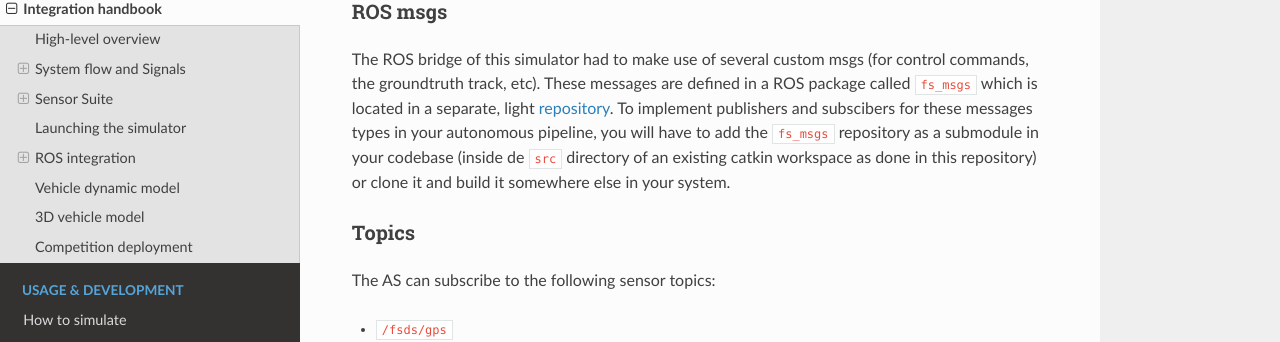
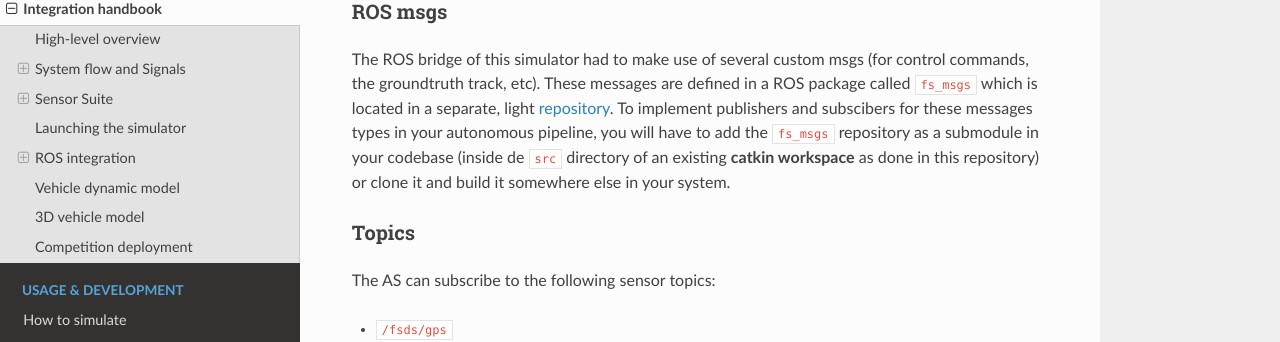
Before and after one commit to FS-Driverless/Formula-Student-Driverless-Simulator, an MkDocs documentation site: the page built from docs/integration-handbook.md, in a window 1280 px wide and 900 px high, scrolled down 5600 px. Shown: the part 110-452 px from the top of the window. Built offline with MkDocs 1.6.1, drawn with Linux system fonts in a browser that asks for light colours; nearby versions of some CDN libraries; comment, search, counter and statistics services are not loaded.

```diff
--- a/docs/integration-handbook.md
+++ b/docs/integration-handbook.md
@@ -188,7 +188,7 @@ Static transforms between sensors also are being published for usage by the auto
 
 ### ROS msgs
 
-The ROS bridge of this simulator had to make use of several custom msgs (for control commands, the groundtruth track, etc). These messages are defined in a ROS package called `fs_msgs` which is located in a separate, light [repository](https://github.com/FS-Online/fs_msgs). To implement publishers and subscibers for these messages types in your autonomous pipeline, you will have to add the `fs_msgs` repository as a submodule in your codebase (inside de `src` directory of an existing catkin workspace as done in this repository) or clone it and build it somewhere else in your system.
+The ROS bridge of this simulator had to make use of several custom msgs (for control commands, the groundtruth track, etc). These messages are defined in a ROS package called `fs_msgs` which is located in a separate, light [repository](https://github.com/FS-Online/fs_msgs). To implement publishers and subscibers for these messages types in your autonomous pipeline, you will have to add the `fs_msgs` repository as a submodule in your codebase (inside de `src` directory of an existing **catkin workspace** as done in this repository) or clone it and build it somewhere else in your system.
 
 ### Topics
 
```
Also changed, not shown: 1 other file.
